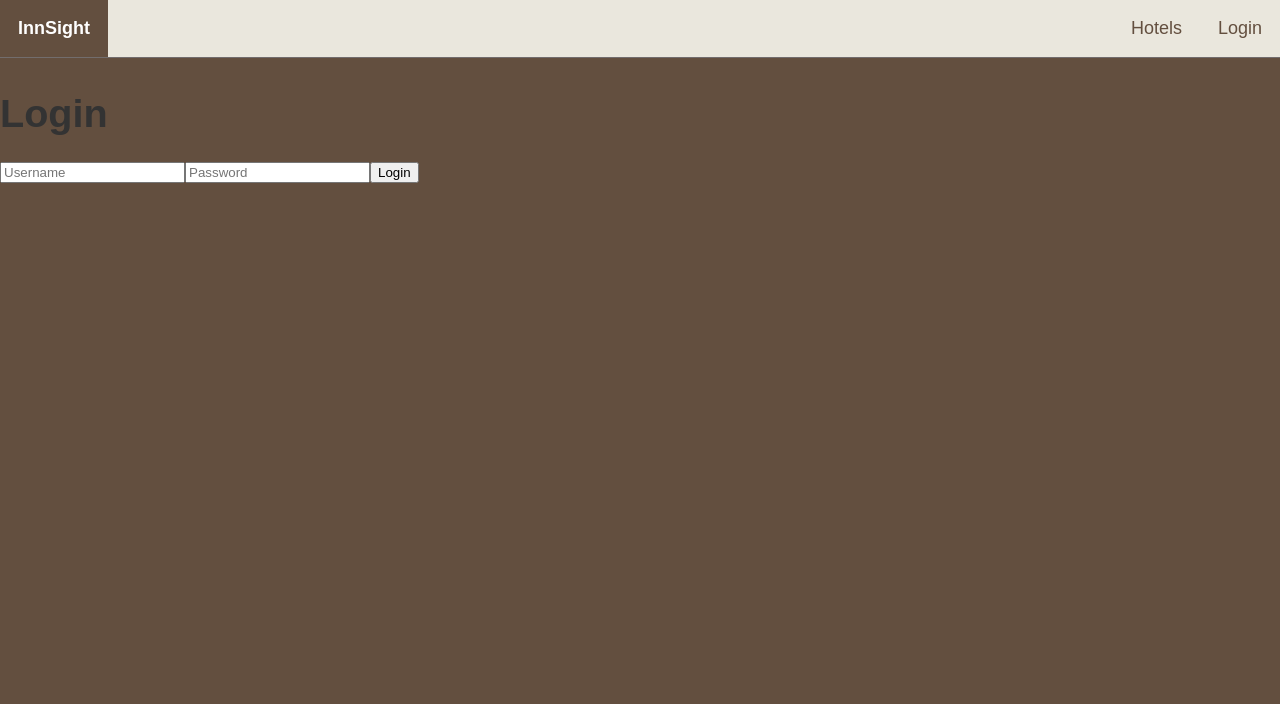
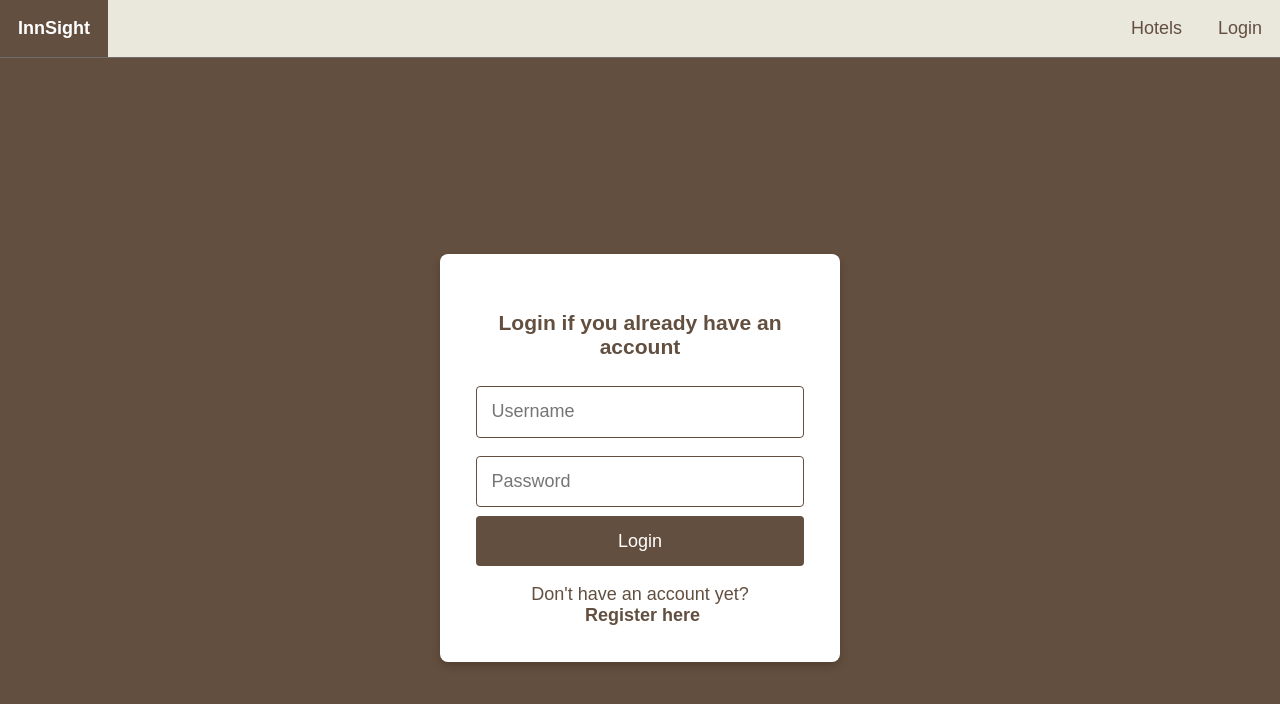
Before and after one commit to Toth-Almos/Hotel_Reservation_System, a React (Vite) app in the folder frontend/hotelreservationsystem_frontend/: page /login in a window 1280 px wide. Shown: the top 704 px of the page. Built offline with nearby package versions, Linux system fonts and the light colour scheme; no server answers.

Commit message:
apply CSS for LoginPage and update Header's layout

```diff
--- a/frontend/hotelreservationsystem_frontend/src/components/Header/Header.jsx
+++ b/frontend/hotelreservationsystem_frontend/src/components/Header/Header.jsx
@@ -16,7 +16,8 @@ export default function Header() {
                         <Link to='/browser'>Hotels</Link>
                         {user ? (
                             <>
-                                <li><button onClick={logout}>Logout</button></li>
+                                <Link to='/profile'>Profile</Link>
+                                <li><button onClick={logout} className={classes.logoutButton}>Logout</button></li>
                             </>
                         ) : (
                             <Link to="/login">Login</Link>
--- a/frontend/hotelreservationsystem_frontend/src/components/Header/header.module.css
+++ b/frontend/hotelreservationsystem_frontend/src/components/Header/header.module.css
@@ -35,3 +35,17 @@
     padding: 1rem;
     display: inline-block;
 }
+
+.logoutButton {
+    background: none;
+    border: none;
+    color: #634f3f;
+    font-size: 1rem;
+    padding: 1rem;
+    cursor: pointer;
+}
+
+.logoutButton:hover {
+    background: #634f3f;
+    color: white;
+}
--- a/frontend/hotelreservationsystem_frontend/src/hooks/AuthContext.jsx
+++ b/frontend/hotelreservationsystem_frontend/src/hooks/AuthContext.jsx
@@ -29,12 +29,13 @@ export const AuthProvider = ({ children }) => {
             if (user) {
                 setUser(user);
                 alert("Login successful: " + user.username);
+                return user;
             }
             else {
                 alert("Invalid credentials");
             }
         } catch {
-            alert("Invalid credentials");
+            alert("Something went wrong");
             setUser(null);
         }
     };
--- a/frontend/hotelreservationsystem_frontend/src/pages/Login/LoginPage.jsx
+++ b/frontend/hotelreservationsystem_frontend/src/pages/Login/LoginPage.jsx
@@ -1,6 +1,8 @@
 import { useState } from "react";
 import { useNavigate } from "react-router";
 import { useAuth } from "../../hooks/AuthContext";
+import classes from "./loginPage.module.css";
+import { Link } from 'react-router'
 
 export default function LoginPage() {
     const [username, setUsername] = useState("");
@@ -11,13 +13,13 @@ export default function LoginPage() {
 
     const handleLogin = async (e) => {
         e.preventDefault();
-        setError(null); // Reset error message
+        setError(null);
 
         try {
-            const user = await login(username, password); // Call login function
+            const user = await login(username, password);
             if (user) {
                 console.log("Login successful:", user);
-                navigate("/"); // Redirect to dashboard or home
+                navigate("/");
             }
         } catch (err) {
             setError("Invalid username or password.");
@@ -26,13 +28,14 @@ export default function LoginPage() {
     };
 
     return (
-        <div>
-            <form onSubmit={handleLogin}>
-                <h2>Login</h2>
+        <div className={classes.loginContainer} >
+            <form className={classes.loginForm} onSubmit={handleLogin}>
+                <h3>Login if you already have an account</h3>
 
-                {error && <p>{error}</p>}
+                {error && <p className={classes.errorMessage} >{error}</p>}
 
                 <input
+                    className={classes.inputField}
                     type="text"
                     placeholder="Username"
                     value={username}
@@ -41,6 +44,7 @@ export default function LoginPage() {
                 />
 
                 <input
+                    className={classes.inputField}
                     type="password"
                     placeholder="Password"
                     value={password}
@@ -48,10 +52,13 @@ export default function LoginPage() {
                     required
                 />
 
-                <button type="submit">
+                <button className={classes.loginButton} type="submit">
                     Login
                 </button>
+
+                <div className={classes.registerContainer}>Don&apos;t have an account yet? </div>
+                <Link to='/register' className={classes.registerLink}>Register here</Link>
             </form>
-        </div>
+        </ div>
     );
 }
--- a/frontend/hotelreservationsystem_frontend/src/pages/Login/loginPage.module.css
+++ b/frontend/hotelreservationsystem_frontend/src/pages/Login/loginPage.module.css
@@ -0,0 +1,76 @@
+.loginContainer {
+    display: flex;
+    justify-content: center;
+    align-items: center;
+    height: 100vh;
+    background-color: #634f3f;
+}
+
+.loginForm {
+    background: white;
+    padding: 2rem;
+    border-radius: 8px;
+    box-shadow: 0 4px 8px rgba(0, 0, 0, 0.2);
+    text-align: center;
+    width: 100%;
+    max-width: 400px;
+}
+
+.loginForm h3 {
+    margin-bottom: 1rem;
+    color: #634f3f;
+}
+
+.inputField {
+    width: 100%;
+    padding: 0.8rem;
+    margin: 0.5rem 0;
+    border: 1px solid #634f3f;
+    border-radius: 4px;
+    font-size: 1rem;
+}
+
+.inputField:focus {
+    outline: none;
+    border-color: #a07c62;
+    box-shadow: 0 0 5px rgba(160, 124, 98, 0.5);
+}
+
+.errorMessage {
+    color: red;
+    font-size: 0.9rem;
+    margin-bottom: 1rem;
+}
+
+.loginButton {
+    background: #634f3f;
+    color: white;
+    font-size: 1rem;
+    padding: 0.8rem;
+    width: 100%;
+    border: none;
+    border-radius: 4px;
+    cursor: pointer;
+}
+
+.loginButton:hover {
+    background: #503d30;
+}
+
+.registerContainer {
+    margin-top: 1rem;
+    font-size: 1rem;
+    color: #634f3f;
+}
+
+.registerLink {
+    color: #634f3f;
+    font-weight: bold;
+    text-decoration: none;
+    margin-left: 5px;
+}
+
+.registerLink:hover {
+    text-decoration: underline;
+    color: #503d30;
+}
```
